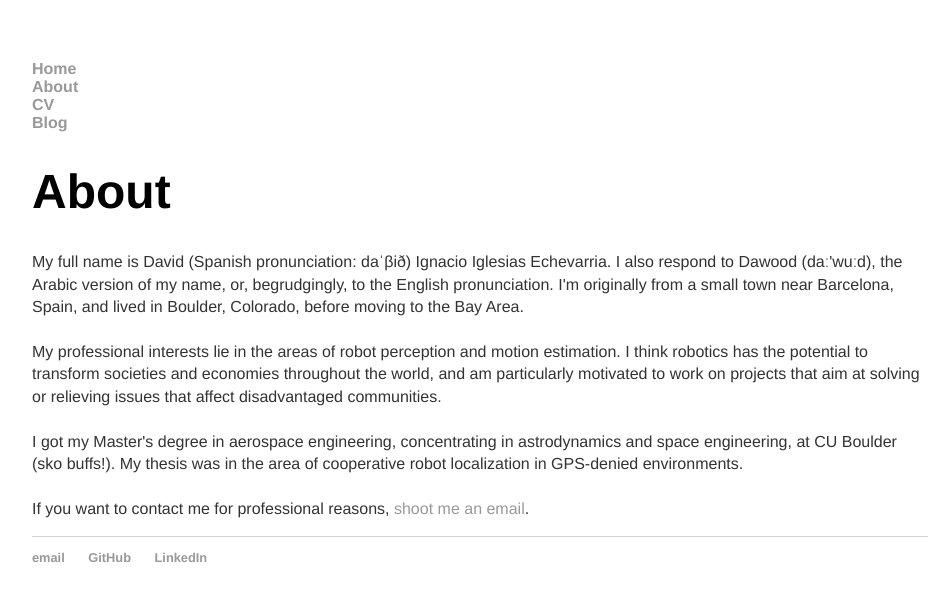
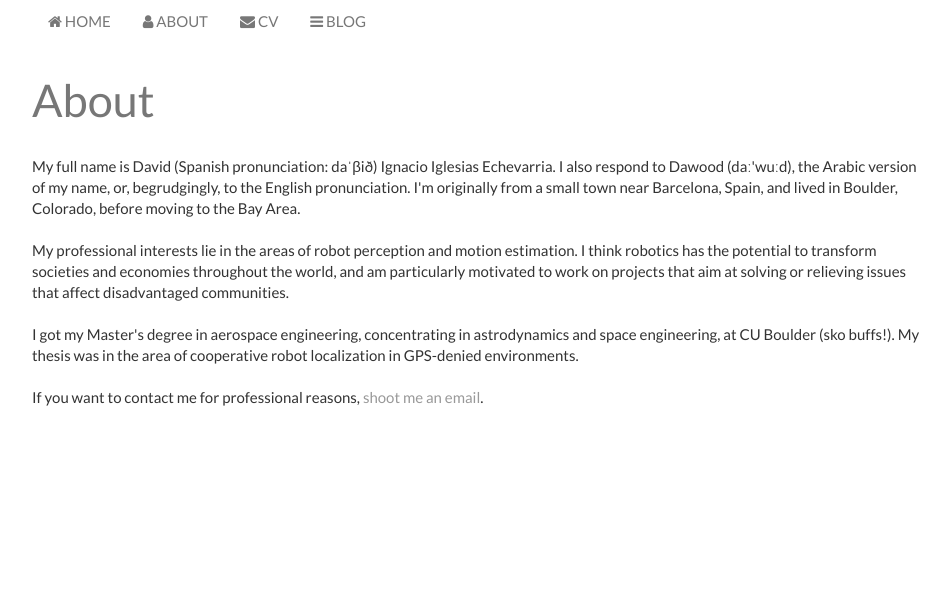
Before and after one commit to davidiglesias/davidiglesias.github.io, a Jekyll site: the page built from about/index.html, in a window 1280 px wide and 900 px high. Shown: the top 601 px of the window, without its empty margins (160-1110 px from the left). Built offline with Jekyll 4.4.1, drawn with Linux system fonts in a browser that asks for light colours.

Commit message:
so much wip...

```diff
--- a/_layouts/default.html
+++ b/_layouts/default.html
@@ -3,28 +3,55 @@
 		<head>
 			<title>{{ page.title }}</title>
 			<!-- link to main stylesheet -->
+			<meta charset="UTF-8">
+			<meta name="viewport" content="width=device-width, initial-scale=1">
+			<link rel="stylesheet" href="https://www.w3schools.com/w3css/4/w3.css">
 			<link rel="stylesheet" type="text/css" href="/css/main.css">
+			<link rel="stylesheet" href="https://fonts.googleapis.com/css?family=Lato">
+			<link rel="stylesheet" href="https://cdnjs.cloudflare.com/ajax/libs/font-awesome/4.7.0/css/font-awesome.min.css">
+			<div class="w3-top">
+				<div class="w3-bar" id="myNavbar">
+				  <a class="w3-bar-item w3-button w3-hover-black w3-hide-medium w3-hide-large w3-right" href="javascript:void(0);" onclick="toggleFunction()" title="Toggle Navigation Menu">
+					<i class="fa fa-bars"></i>
+				  </a>
+				  <a href="/" class="w3-bar-item w3-button"><i class="fa fa-home"></i> HOME</a>
+				  <a href="/about" class="w3-bar-item w3-button w3-hide-small"><i class="fa fa-user"></i> ABOUT</a>
+				  <a href="/cv" class="w3-bar-item w3-button w3-hide-small"><i class="fa fa-envelope"></i> CV</a>
+				  <a href="/blog" class="w3-bar-item w3-button w3-hide-small"><i class="fa fa-bars"></i> BLOG</a>
+				  <!-- <a href="#" class="w3-bar-item w3-button w3-hide-small w3-right w3-hover-red">
+					<i class="fa fa-search"></i>
+				  </a> -->
+				</div>
+
+				<!-- Navbar on small screens -->
+				<!-- <div id="navDemo" class="w3-bar-block w3-white w3-hide w3-hide-large w3-hide-medium">
+				  <a href="#about" class="w3-bar-item w3-button" onclick="toggleFunction()">ABOUT</a>
+				  <a href="#portfolio" class="w3-bar-item w3-button" onclick="toggleFunction()">PORTFOLIO</a>
+				  <a href="#contact" class="w3-bar-item w3-button" onclick="toggleFunction()">CONTACT</a>
+				  <a href="#" class="w3-bar-item w3-button">SEARCH</a>
+				</div> -->
+			</div>
 		</head>
 		<body>
-			<nav>
+			<!-- <nav>
 	    		<ul>
 	        		<li><a href="/">Home</a></li>
 		        	<li><a href="/about">About</a></li>
 	        		<li><a href="/cv">CV</a></li>
 	        		<li><a href="/blog">Blog</a></li>
 	    		</ul>
-			</nav>
-			<div class="container">
+			</nav> -->
+			<!-- <div class="container"> -->
 
 			{{ content }}
 
-			</div><!-- /.container -->
-			<footer>
+			<!-- </div>/.container -->
+			<!-- <footer>
 	    		<ul>
         		<li><a href="mailto:iglesias.david.ignacio@gmail.com">email</a></li>
         		<li><a href="https://github.com/davidiglesias">GitHub</a></li>
         		<li><a href="https://www.linkedin.com/in/david-iglesias-echevarria/">LinkedIn</a></li>
 				</ul>
-			</footer>
+			</footer> -->
 		</body>
 	</html>
--- a/css/main.css
+++ b/css/main.css
@@ -20,22 +20,23 @@ a {
     text-decoration: none;
     color: #999;
 }
-a:hover {
-    text-decoration: underline;
-}
 h1 {
     font-size: 3em;
-    font-family:'Helvetica', 'Arial', 'Sans-Serif';
+    /* font-family:'Helvetica', 'Arial', 'Sans-Serif'; */
+}
+h2 {
+    font-size: 3em;
+    /* font-family:'Helvetica', 'Arial', 'Sans-Serif'; */
 }
 p {
     font-size: 1.5em;
-    font-family:'Helvetica', 'Arial', 'Sans-Serif';
+    /* font-family:'Helvetica', 'Arial', 'Sans-Serif'; */
     line-height: 1.4em;
     color: #333;
 }
 p#small {
     font-size:1em;
-    font-family:'Helvetica', 'Arial', 'Sans-Serif';
+    /* font-family:'Helvetica', 'Arial', 'Sans-Serif'; */
     color: #333;
 }
 img {
@@ -58,3 +59,46 @@ ul.posts {
 ul.posts li {
     list-style: none;
 }
+body,h1,h2,h3,h4,h5,h6 {font-family: "Lato", sans-serif;}
+body, html {
+  height: 100%;
+  color: #777;
+  line-height: 1.8;
+}
+
+/* Create a Parallax Effect */
+.bgimg-1, .bgimg-2, .bgimg-3 {
+  background-attachment: fixed;
+  background-position: center;
+  background-repeat: no-repeat;
+  background-size: cover;
+}
+
+/* First image (Logo. Full height) */
+.bgimg-1 {
+  background-image: url('https://cdn.imgbin.com/8/15/11/imgbin-fana-fanna-fi-allah-sufism-qawwali-pir-sufi-htPrbziWB3CakXUuBGjsfQYQp.jpg');
+  min-height: 100%;
+}
+
+/* Second image (Portfolio) */
+.bgimg-2 {
+  background-image: url("/w3images/parallax2.jpg");
+  min-height: 400px;
+}
+
+/* Third image (Contact) */
+.bgimg-3 {
+  background-image: url("/w3images/parallax3.jpg");
+  min-height: 400px;
+}
+
+.w3-wide {letter-spacing: 10px;}
+.w3-hover-opacity {cursor: pointer;}
+
+/* Turn off parallax scrolling for tablets and phones */
+@media only screen and (max-device-width: 1600px) {
+  .bgimg-1, .bgimg-2, .bgimg-3 {
+    background-attachment: scroll;
+    min-height: 400px;
+  }
+}
```
Also changed, not shown: index.html (+16 -3 lines), 1 other file.
